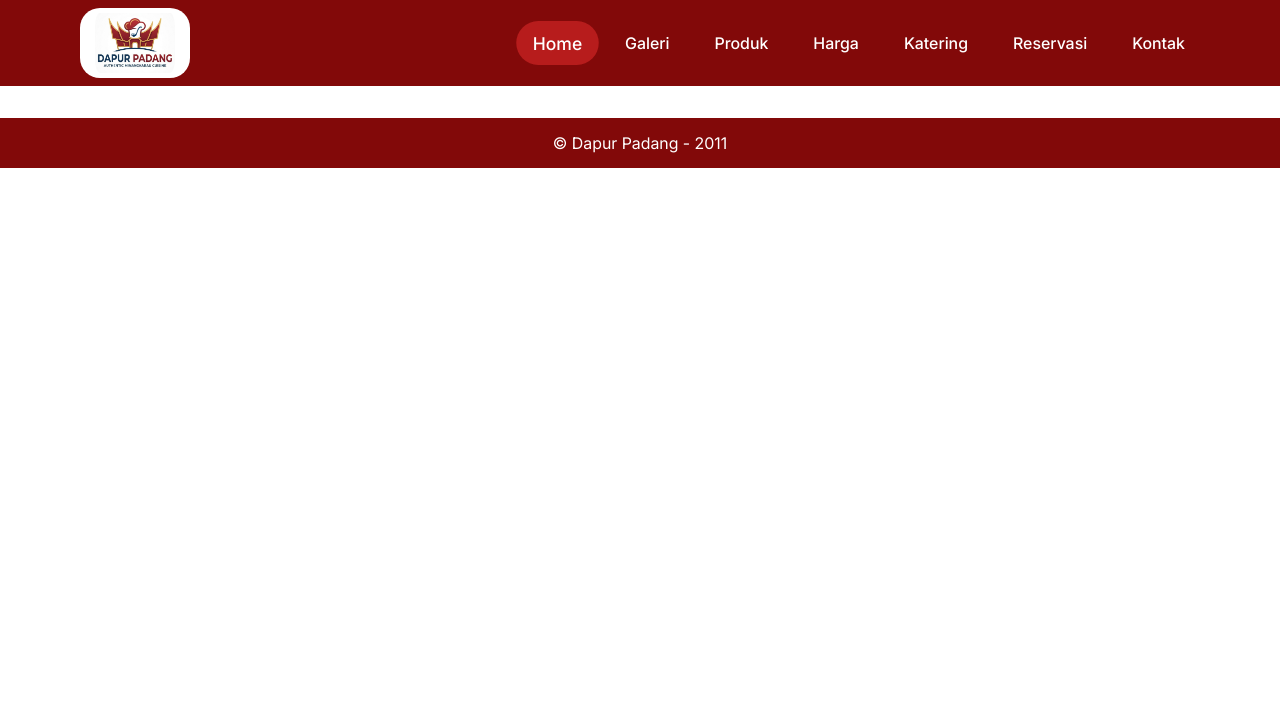
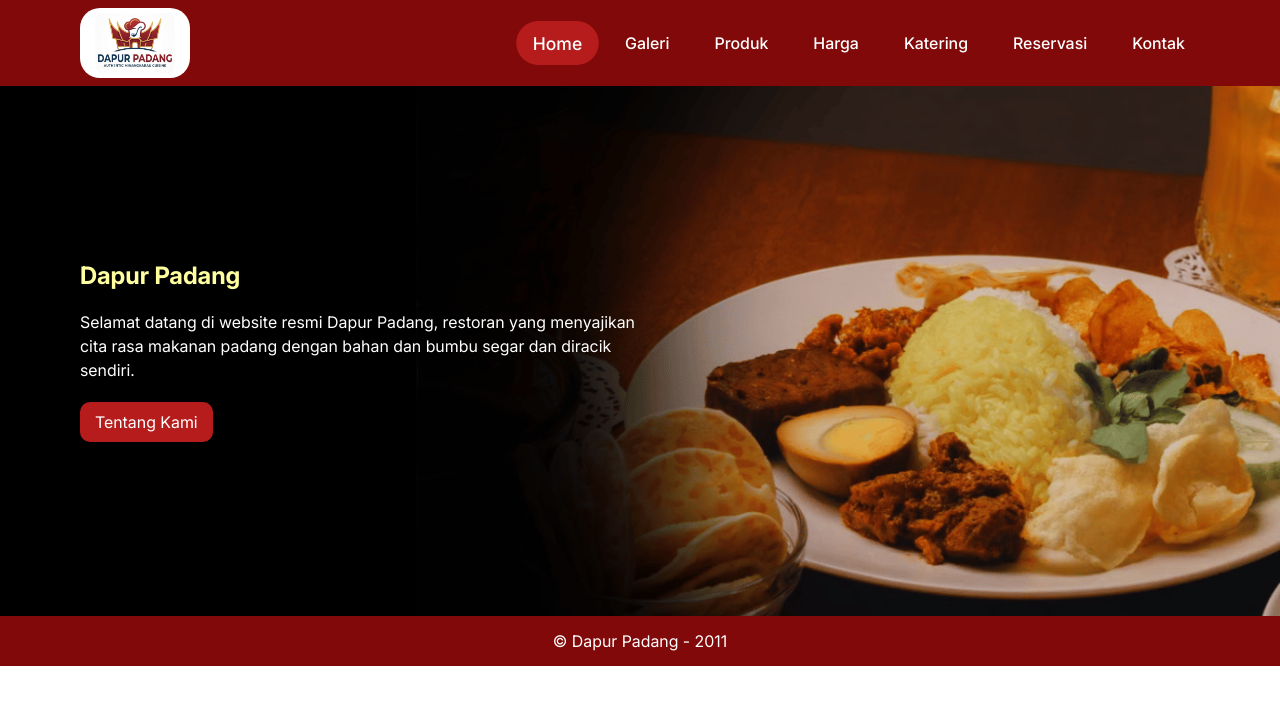
Before and after one commit to Kalveth/padang-restaurant, a plain HTML site: page index.html in a window 1280 px wide. Drawn offline with Linux system fonts and the light colour scheme.

Commit message:
feat: add hero section

```diff
--- a/index.html
+++ b/index.html
@@ -25,7 +25,14 @@
     </header>
 
     <main>
-        <!-- hero-section -->
+        <section id="hero">
+            <div class="hero-content">
+                <h1>Dapur Padang</h1>
+                <p>Selamat datang di website resmi Dapur Padang, restoran yang menyajikan cita rasa makanan padang dengan bahan dan bumbu segar dan diracik sendiri.</p>
+
+                <a href="./pages/about.html">Tentang Kami</a>
+            </div>
+        </section>
     </main>
 
     <footer>
--- a/styles/index.css
+++ b/styles/index.css
@@ -0,0 +1,54 @@
+@keyframes slide-up {
+    0% {
+        transform: translateY(40px);
+        opacity: 0;
+    }
+    100% {
+        transform: translateY(0);
+        opacity: 1;
+    }
+}
+
+#hero {
+    background-image: url(../assets/images/hero/hero-rumah-makan-padang.png);
+    color: white;
+    height: 530px;
+    width: 100%;
+    background-position: center;
+    background-size: cover;
+    display: flex;
+    align-items: center;
+    padding: 0 5rem;
+}
+
+.hero-content {
+    width: 50%;
+    animation: slide-up 1s ease-out 0.3s 1 backwards normal;
+}
+
+.hero-content h1 {
+    color: #FFFFA0;
+}
+
+.hero-content p {
+    margin: 20px 0;
+    line-height: 1.5;
+}
+
+.hero-content a {
+    display: inline-block;
+    text-decoration: none;
+    color: white;
+    background-color: #b71c1c;
+    padding: 10px 15px;
+    border-radius: 10px;
+    transition: background-color 0.3s ease;
+}
+
+.hero-content a:hover {
+    background-color: #820909;
+}
+
+footer {
+    margin-top: 0;
+}
```
Also changed, not shown: assets/images/hero/hero-rumah-makan-padang.png (added).
